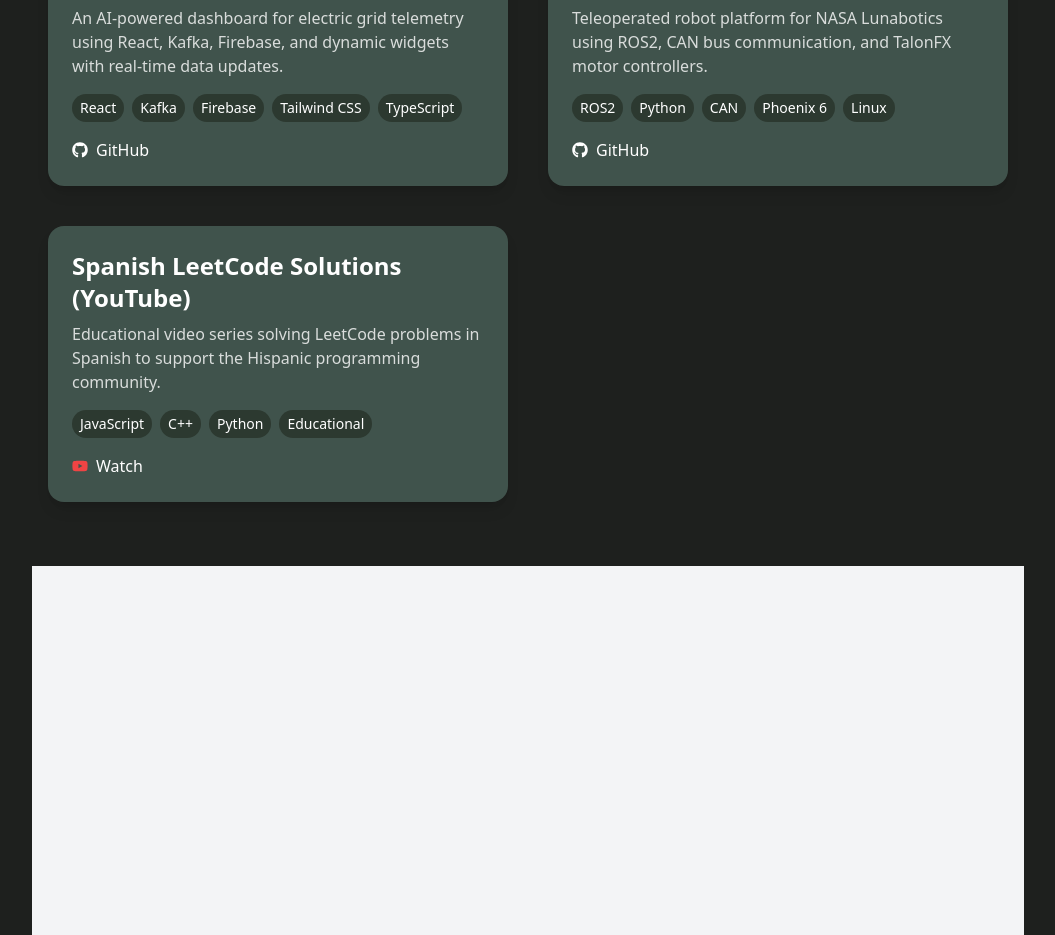
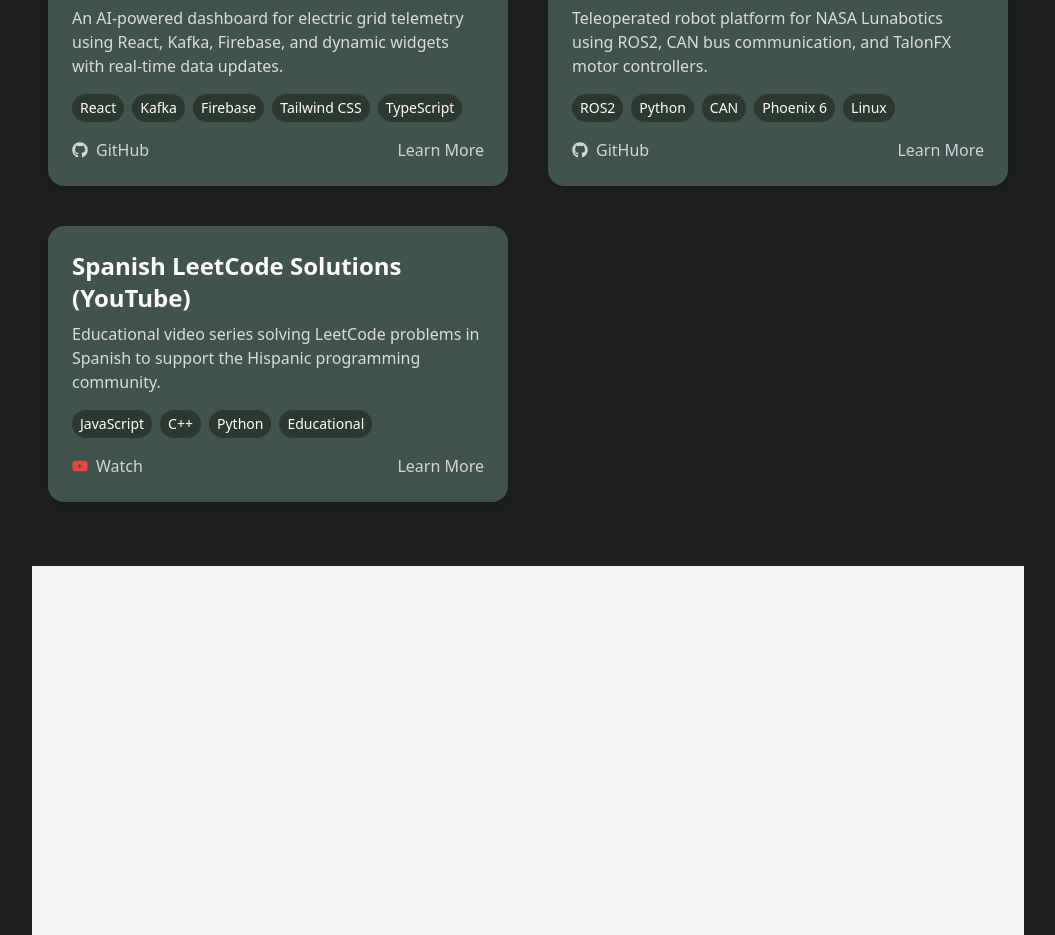
Before and after one commit to jhsotoglz/web-portfolio, a React (Vite) app: page / in a window 1280 px wide. Shown: the part 1340-2275 px from the top of the page, without its empty margins (112-1167 px from the left). Built offline with nearby package versions, Linux system fonts and the light colour scheme.

Commit message:
Enhancing projects component

```diff
--- a/src/components/Projects.tsx
+++ b/src/components/Projects.tsx
@@ -8,6 +8,7 @@
         tech: ["React", "Kafka", "Firebase", "Tailwind CSS", "TypeScript"],
         link: "https://github.com/jhsoto/gridai",
         youtube: null,
+        detailsUrl: "/projects/gridai",
     },
     {
         title: "ROS2 Robot Controller - Lunabotics",
@@ -16,6 +17,7 @@
         tech: ["ROS2", "Python", "CAN", "Phoenix 6", "Linux"],
         link: "https://github.com/jhsoto/ros_phoenix6",
         youtube: null,
+        detailsUrl: "/projects/lunabotics",
     },
     {
         title: "Spanish LeetCode Solutions (YouTube)",
@@ -24,6 +26,7 @@
         tech: ["JavaScript", "C++", "Python", "Educational"],
         link: null,
         youtube: "https://www.youtube.com/playlist?list=YOUR_LEETCODE_PLAYLIST",
+        detailsUrl: "/projects/leetcode-spanish",
     },
 ];
 
@@ -61,13 +64,13 @@
                                 ))}
                             </div>
 
-              <div className="flex gap-4 mt-4">
+                            <div className="flex flex-wrap gap-4 mt-4">
                                 {project.link && (
                                     <a
                                         href={project.link}
                                         target="_blank"
                                         rel="noopener noreferrer"
-                    className="text-white hover:text-accent flex items-center gap-2"
+                                        className="text-gray-300 hover:underline flex items-center gap-2"
                                     >
                                         <FaGithub /> <span>GitHub</span>
                                     </a>
@@ -77,12 +80,21 @@
                                         href={project.youtube}
                                         target="_blank"
                                         rel="noopener noreferrer"
-                    className="text-white hover:text-accent flex items-center gap-2"
+                                        className="text-gray-300 hover:underline flex items-center gap-2"
                                     >
                                         <FaYoutube className="text-red-500" /> <span>Watch</span>
                                     </a>
                                 )}
+                                {project.detailsUrl && (
+                                    <a
+                                        href={project.detailsUrl}
+                                        className="text-gray-300 hover:underline  ml-auto"
+                                    >
+                                        Learn More
+                                    </a>
+                                )}
                             </div>
+
                         </div>
                     ))}
                 </div>
```
Lines whose indentation alone changed are shown as unchanged.
